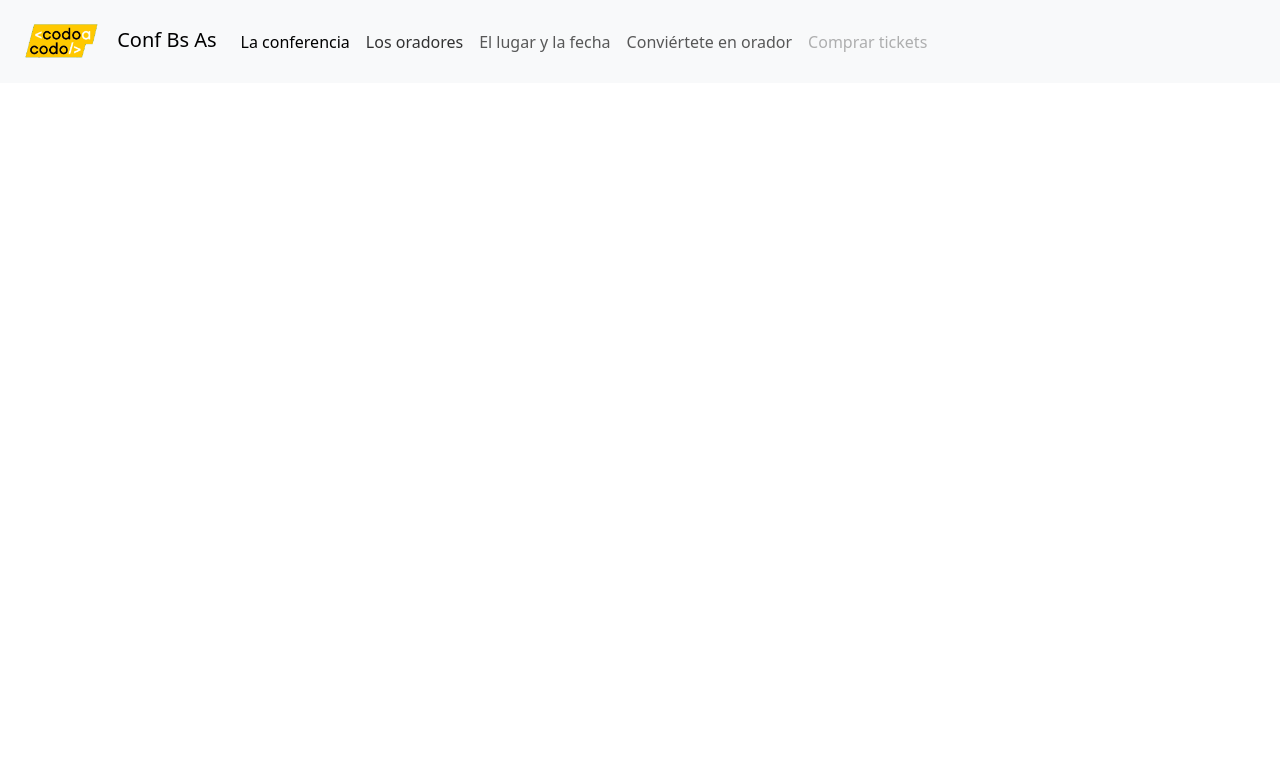
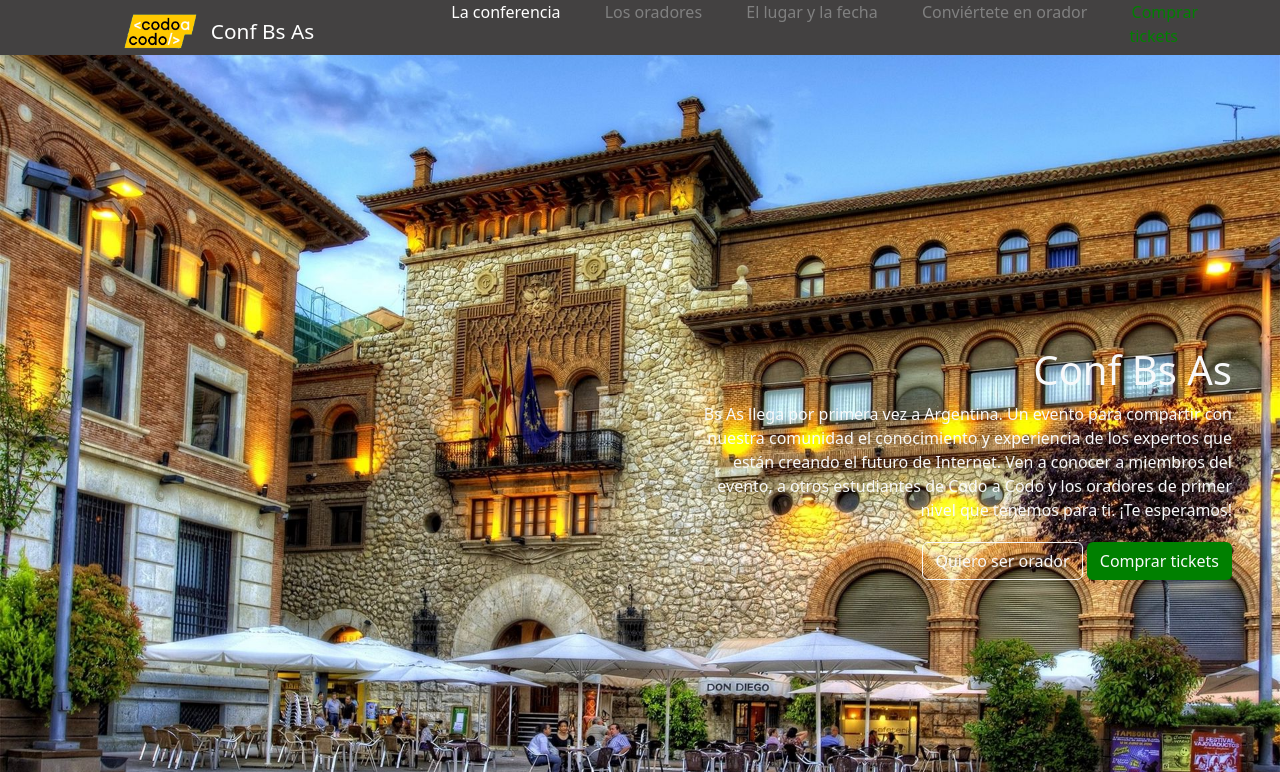
Before and after one commit to danmorinigo/CodoACodoEtapa1, a plain HTML site: page index.html in a window 1280 px wide. Both pictures are taken after a click on the link "Los oradores". Shown: the top 772 px of the page. Drawn offline with nearby package versions, Linux system fonts and the light colour scheme.

Commit message:
Hasta aqui llegue

```diff
--- /dev/null
+++ b/CSS/style.css
@@ -0,0 +1,49 @@
+*
+{
+    margin: 0;
+    padding: 0;
+}
+
+header
+{
+    /*position: fixed;
+    top: 0px;*/
+    width: 100%;
+    height: 55px;
+    background-color: rgb(67, 65, 65);
+    color: white;
+}
+
+.logoCodoACodo
+{
+    display: flex;
+    align-items:center;
+    justify-content: center;
+    font-size: 1.3em;
+}
+.navegadorSitio
+{
+    display: flex;
+    text-align: right;
+    list-style-type: none;
+    justify-content: center;
+    align-items: center;
+}
+.navegadorSitio li
+{
+    font-size: 1em;
+    display:inline;
+    margin-right: 20px;
+    margin-left: 20px;
+}
+.navegadorSitio li a
+{
+
+    color:white;
+    text-decoration:none;
+    cursor:pointer;
+}
+.colorverde
+{
+    background-color: green !important;
+}
--- a/index.html
+++ b/index.html
@@ -4,45 +4,111 @@
     <meta charset="UTF-8">
     <meta http-equiv="X-UA-Compatible" content="IE=edge">
     <meta name="viewport" content="width=device-width, initial-scale=1.0">
+    <link href="css/style.css" rel="stylesheet">
     <title>Integrador FrontEnd</title>
     <link href="https://cdn.jsdelivr.net/npm/bootstrap@5.3.2/dist/css/bootstrap.min.css" rel="stylesheet" integrity="sha384-T3c6CoIi6uLrA9TneNEoa7RxnatzjcDSCmG1MXxSR1GAsXEV/Dwwykc2MPK8M2HN" crossorigin="anonymous">
 </head>
 <body>
-    <nav class="navbar navbar-expand-lg bg-body-tertiary">
-        <div class="container-fluid">
-            <a class="navbar-brand" href="#">
-                <img src="Archivos/codoacodo.png" alt="Logo" width="100" class="d-inline-block">
+    <header>
+        <div class="container">
+            <div class="row">
+                <div class="col-3 logoCodoACodo">
+                    <img src="Archivos/codoacodo.png" alt="Logo Codo a Codo" width="100">
                     Conf Bs As
-            </a>
-            <button class="navbar-toggler" type="button" data-bs-toggle="collapse" data-bs-target="#navbarNav" aria-controls="navbarNav" aria-expanded="false" aria-label="Toggle navigation">
-                <span class="navbar-toggler-icon"></span>
-            </button>
-            <!--<a class="navbar-brand" href="#">Navbar</a>
-            <button class="navbar-toggler" type="button" data-bs-toggle="collapse" data-bs-target="#navbarNav" aria-controls="navbarNav" aria-expanded="false" aria-label="Toggle navigation">
-                <span class="navbar-toggler-icon"></span>
-            </button>
-            -->
-            <div class="collapse navbar-collapse" id="navbarNav">
-                <ul class="navbar-nav">
-                    <li class="nav-item">
-                        <a class="nav-link active" aria-current="page" href="#">La conferencia</a>
-                    </li>
-                    <li class="nav-item">
-                        <a class="nav-link" href="#">Los oradores</a>
-                    </li>
-                    <li class="nav-item">
-                        <a class="nav-link" href="#">El lugar y la fecha</a>
-                    </li>
-                    <li class="nav-item">
-                        <a class="nav-link" href="#">Conviértete en orador</a>
-                    </li>
-                    <li class="nav-item">
-                        <a class="nav-link disabled" aria-disabled="true">Comprar tickets</a>
-                    </li>
-                </ul>
+                </div>
+                <div class="col-9 navegadorSitio">
+                    <ul>
+                        <li><a href="#" class="seleccionado">La conferencia</a></li>
+                        <li><a href="#" style="color: grey;">Los oradores</a></li>
+                        <li><a href="#" style="color: grey;">El lugar y la fecha</a></li>
+                        <li><a href="#" style="color: grey;">Conviértete en orador</a></li>
+                        <li><a href="#" style="color: green;">Comprar tickets</a></li>
+
+                    </ul>
+                </div>
             </div>
         </div>
-    </nav>
+    </header>
+
+    <main>
+        <div id="carouselSlidesOnly" class="carousel slide position-relative d-flex align-items-center justify-content-end" data-bs-ride="carousel">
+            <div class="carousel-inner">
+                <div class="carousel-item active">
+                    <img src="Archivos/ba1.jpg" class="d-block w-100 opacidad" alt="Buenos Aires 1">
+                </div>
+                <div class="carousel-item">
+                    <img src="Archivos/ba2.jpg" class="d-block w-100 opacidad" alt="Buenos Aires 2">
+                </div>
+                <div class="carousel-item">
+                    <img src="Archivos/ba3.jpg" class="d-block w-100 opacidad" alt="Buenos Aires 3">
+                </div>
+            </div>
+            <div class="position-absolute text-end col-md-6 col-12 text-light px-5">
+                <div class="d-none d-md-block pt-5 mt-5">
+                <h1>
+                    Conf Bs As
+                </h1>
+                <p>
+                    Bs As llega por primera vez a Argentina. Un evento para compartir con
+                    nuestra comunidad el conocimiento y experiencia de los expertos que
+                    están creando el futuro de Internet. Ven a conocer a miembros del
+                    evento, a otros estudiantes de Codo a Codo y los oradores de primer
+                    nivel que tenemos para ti. ¡Te esperamos!
+                </p>
+            </div>
+            <div class="d-none d-sm-block d-md-none text-center mt-5">
+                <h1>
+                    Conf Bs As
+                </h1>
+                <p>
+                    Por primera vez a Argentina. Veni a conocer los miembros del
+                    evento, estudiantes y oradores de primer
+                    nivel que tenemos para ti. ¡Te esperamos!
+                </p>
+            </div>
+            <div class="d-block d-sm-none text-center mb-0 pb-0 mt-5">
+                <p class="mb-0 pt-3">
+                    Conoce los miembros del
+                    evento. ¡Te esperamos!
+                </p>
+            </div>
+            <div class="pt-1 d-grid gap-2 d-md-block">
+                <button type="button" class="btn btn-outline-light">Quiero ser orador</button>
+                <button type="button" class="btn colorverde text-light">Comprar tickets</button>
+            </div>
+            </div>
+        </div>
+        <p style="text-align: center;">CONOCE A LOS<br><spam style="font-size:2em;">ORADORES<spam></spam></p>
+        <div class="card-group">
+            <div class="card" style="width: 18rem;">
+                <img src="Archivos/steve.jpg" class="card-img-top" alt="...">
+                <div class="card-body">
+                    <a href="#" class="btn btn-outline-dark">Go somewhere</a>
+                    <h5 class="card-title">Steve Jobs</h5>
+                    <p class="card-text">Some quick example text to build on the card title and make up the bulk of the card's content.</p>
+                </div>
+            </div>
+            <div class="card" style="width: 18rem;">
+              <img src="Archivos/bill.jpg" class="card-img-top" alt="...">
+              <div class="card-body">
+                <h5 class="card-title">Bill Gates</h5>
+                <p class="card-text">Some quick example text to build on the card title and make up the bulk of the card's content.</p>
+                <a href="#" class="btn btn-danger">Go somewhere</a>
+              </div>
+            </div>
+            <div class="card" style="width: 18rem;">
+              <img src="Archivos/ada.jpeg" class="card-img-top" alt="...">
+              <div class="card-body">
+                <h5 class="card-title">Ada Lovelace</h5>
+                <p class="card-text">Some quick example text to build on the card title and make up the bulk of the card's content.</p>
+                <a href="#" class="btn btn-primary btn-lg">Go somewhere</a>
+              </div>
+            </div>
+          </div>
+    </main>
+    <footer>
+
+    </footer>
 
     <script src="https://cdn.jsdelivr.net/npm/bootstrap@5.3.2/dist/js/bootstrap.bundle.min.js" integrity="sha384-C6RzsynM9kWDrMNeT87bh95OGNyZPhcTNXj1NW7RuBCsyN/o0jlpcV8Qyq46cDfL" crossorigin="anonymous"></script>
 </body>
```
